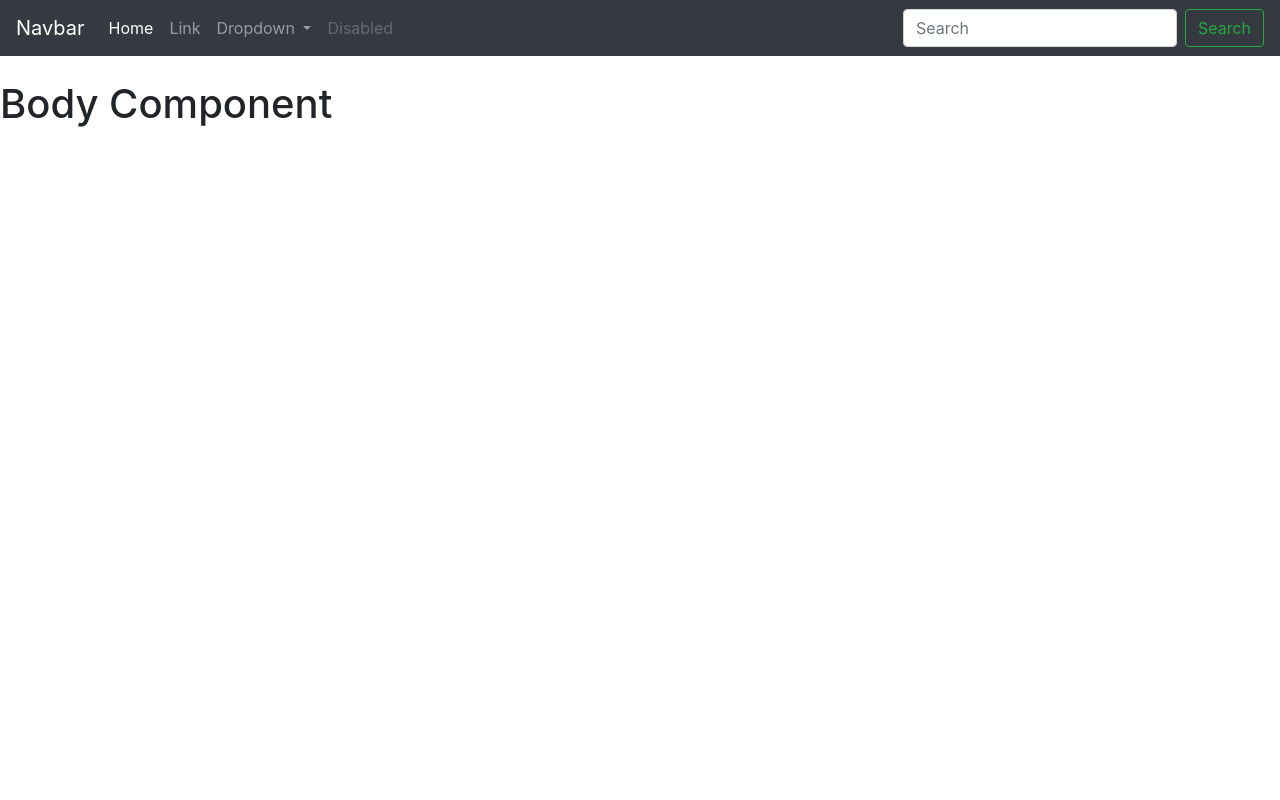
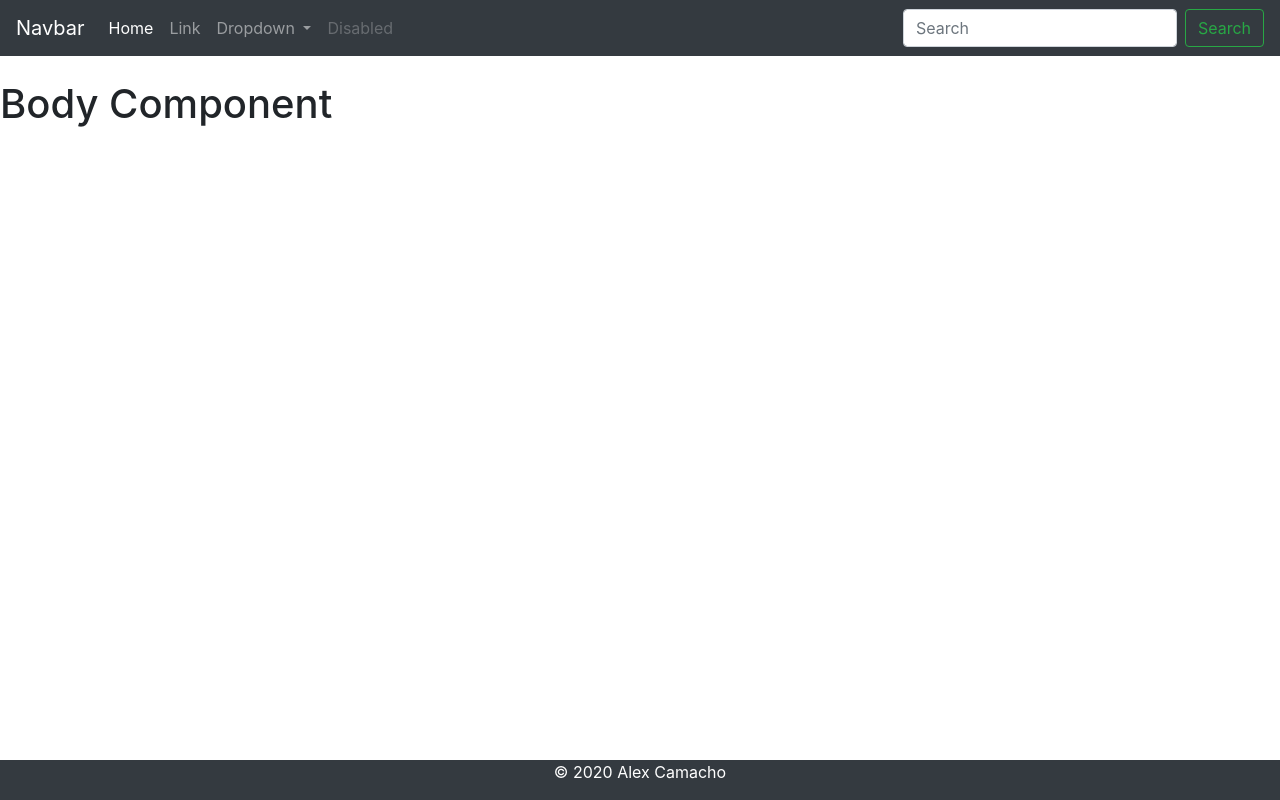
Before and after one commit to alexcamachogz/hello-world-angular, an Angular app: page / in a window 1280 px wide. Built offline with nearby package versions, Linux system fonts and the light colour scheme.

Commit message:
Footer done

```diff
--- a/src/app/app.component.html
+++ b/src/app/app.component.html
@@ -1,3 +1,4 @@
 <!DOCTYPE html>
 <app-header></app-header>
 <app-body class="container"></app-body>
+<app-footer></app-footer>
--- a/src/app/components/footer/footer.component.html
+++ b/src/app/components/footer/footer.component.html
@@ -1 +1,6 @@
-<p>footer works!</p>
+<!DOCTYPE html>
+<footer class="footer bg-dark text-center">
+  <div class="container">
+    <p>&copy; {{ anio }} Alex Camacho</p>
+  </div>
+</footer>
--- a/src/app/components/footer/footer.component.ts
+++ b/src/app/components/footer/footer.component.ts
@@ -1,12 +1,14 @@
-import { Component, OnInit } from '@angular/core'
+import { Component } from '@angular/core'
 
 @Component({
   selector: 'app-footer',
   templateUrl: './footer.component.html',
   styleUrls: ['./footer.component.styl']
 })
-export class FooterComponent implements OnInit {
-  constructor() {}
+export class FooterComponent {
+  anio: number
 
-  ngOnInit(): void {}
+  constructor() {
+    this.anio = new Date().getFullYear()
+  }
 }
--- a/src/styles.styl
+++ b/src/styles.styl
@@ -1 +1,6 @@
 /* You can add global styles to this file, and also import other style files */
+footer
+  color white
+  position fixed
+  bottom 0
+  width 100%
```
